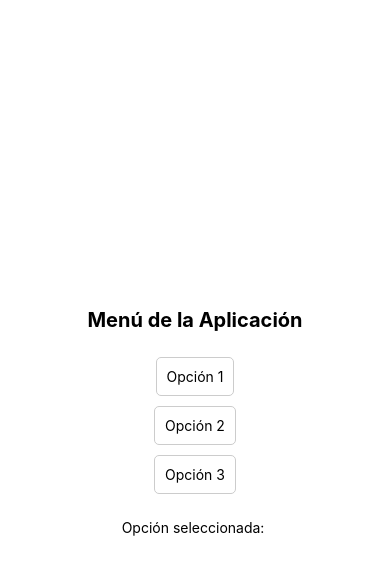
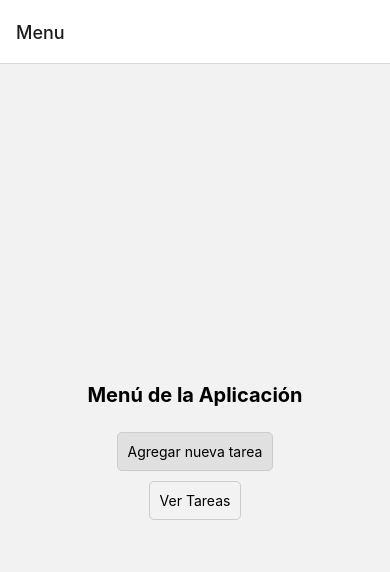
Before and after one commit to Arware07/todo_list, a React Native app: screen /Menu in a window 390 px wide. Shown: the top 572 px of the page. Built offline with nearby package versions, Linux system fonts and the light colour scheme.

Commit message:
Se ajusto el app para navegar entre paginas y se creo una funcion para navegar a la pantalla de nuevas tareas

```diff
--- a/App.js
+++ /dev/null
@@ -1,20 +0,0 @@
-import { StatusBar } from 'expo-status-bar';
-import { StyleSheet, Text, View } from 'react-native';
-import Menu from './components/Menu';
-
-export default function App() {
-  return (
-    <View style={styles.container}>
-      <Menu/>
-    </View>
-  );
-}
-
-const styles = StyleSheet.create({
-  container: {
-    flex: 1,
-    backgroundColor: '#fff',
-    alignItems: 'center',
-    justifyContent: 'center',
-  },
-});
--- /dev/null
+++ b/App.jsx
@@ -0,0 +1,32 @@
+import React from 'react';
+import { StatusBar } from 'expo-status-bar';
+import { StyleSheet, Text, View } from 'react-native';
+import Menu from './components/Menu';
+import { NavigationContainer } from '@react-navigation/native';
+import { createStackNavigator } from '@react-navigation/stack';
+import NewToDo from './components/NewToDo';
+
+const Stack = createStackNavigator();
+
+export default function App() {
+  return (
+
+
+      <NavigationContainer>
+        <Stack.Navigator>
+        <Stack.Screen name='Menu' component={Menu} />
+        <Stack.Screen name='NewToDo' component={NewToDo} />
+        </Stack.Navigator>
+      </NavigationContainer>
+
+  );
+}
+
+const styles = StyleSheet.create({
+  container: {
+    flex: 1,
+    backgroundColor: '#fff',
+    alignItems: 'center',
+    justifyContent: 'center',
+  },
+});
--- a/components/Menu.js
+++ b/components/Menu.jsx
@@ -1,33 +1,41 @@
 import React, { useState } from 'react';
 import { View, Text, TouchableOpacity, StyleSheet } from 'react-native';
+import { useNavigation } from '@react-navigation/native';
+
 
 const Menu = () => {
   const [selectedOption, setSelectedOption] = useState('');
+  const navigation = useNavigation();
 
   const handleOptionSelect = (option) => {
     setSelectedOption(option);
   };
+
+  const handleNavigateNewToDo = () => {
+    navigation.navigate('NewToDo')
+  }
 
   return (
     <View style={styles.container}>
       <Text style={styles.title}>Menú de la Aplicación</Text>
       <TouchableOpacity
         style={[
-          styles.option,
-          selectedOption === 'Opción 1' && styles.selectedOption,
+          styles.option, styles.selectedOption,
         ]}
-        onPress={() => handleOptionSelect('Opción 1')}>
-        <Text>Opción 1</Text>
+        onPress={() => handleNavigateNewToDo()}>
+        <Text>Agregar nueva tarea</Text>
       </TouchableOpacity>
+
       <TouchableOpacity
         style={[
           styles.option,
           selectedOption === 'Opción 2' && styles.selectedOption,
         ]}
         onPress={() => handleOptionSelect('Opción 2')}>
-        <Text>Opción 2</Text>
+        <Text>Ver Tareas</Text>
       </TouchableOpacity>
-      <TouchableOpacity
+
+      {/* <TouchableOpacity
         style={[
           styles.option,
           selectedOption === 'Opción 3' && styles.selectedOption,
@@ -37,7 +45,7 @@ const Menu = () => {
       </TouchableOpacity>
       <Text style={styles.selectedText}>
         Opción seleccionada: {selectedOption}
-      </Text>
+      </Text> */}
     </View>
   );
 };
--- /dev/null
+++ b/components/NewToDo.jsx
@@ -0,0 +1,22 @@
+import React from "react";
+import { View, StyleSheet, Text } from "react-native";
+
+const NewToDo = () => {
+  return (
+    <View style={styles.container}>
+      <Text>Aqui estara a funcion para agregar nuvas tareas</Text>
+    </View>
+  );
+};
+
+const styles = StyleSheet.create({
+
+    container: {
+      flex: 1,
+      alignItems: "center",
+      justifyContent: "center",
+    },
+
+});
+
+export default NewToDo;
```
Also changed, not shown: package.json (+7 -2 lines), 1 other file (tests, documents, lock files or other folders).
